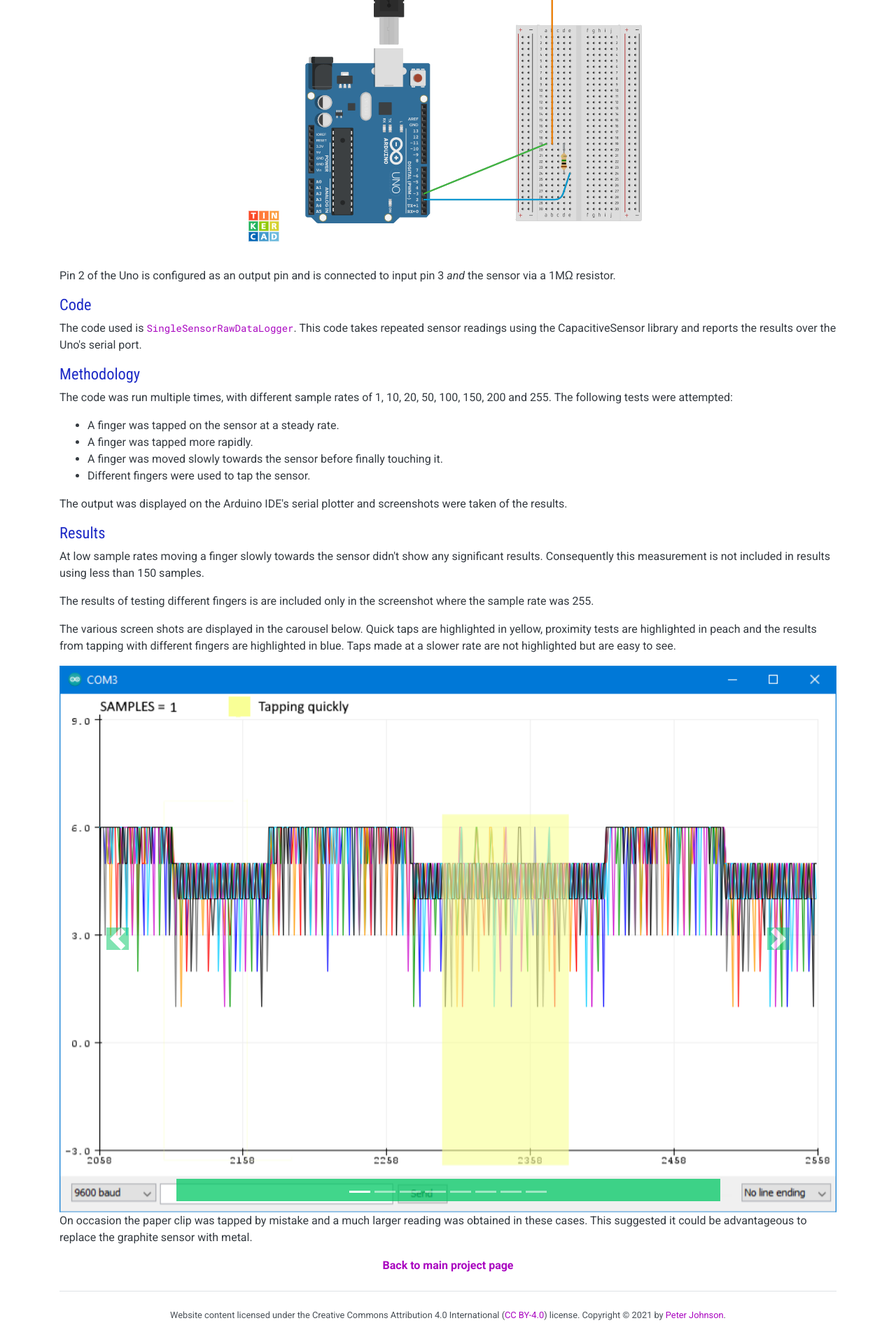
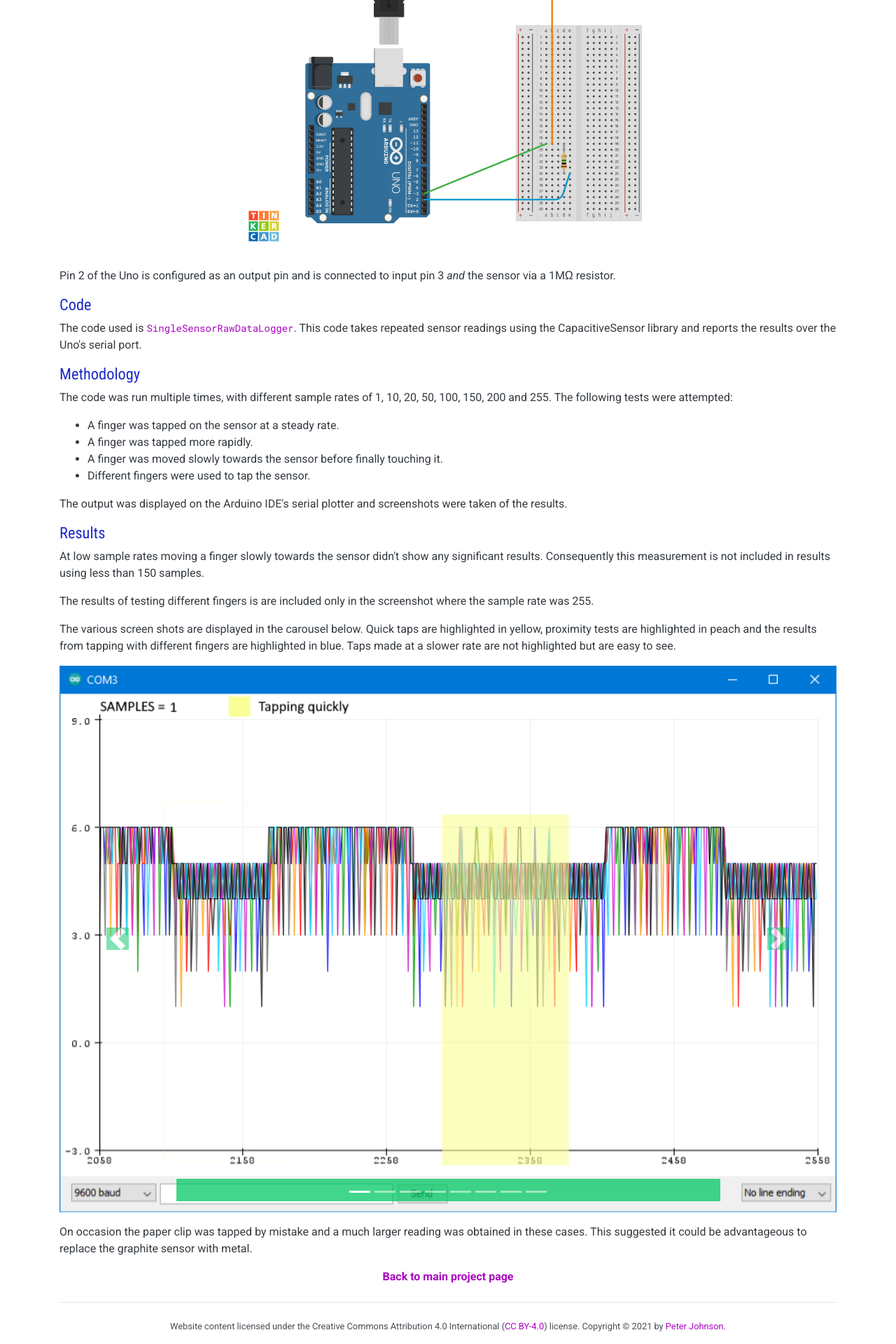
Before and after one commit to cahamo/cahamo.github.io, a Jekyll site: the page built from tongue-drum/experiment-1.html, in a window 1280 px wide. Shown: the part 1768-3688 px from the top of the page at 70% size. Built offline with Jekyll 4.4.1, drawn with Linux system fonts in a browser that asks for light colours; comment, search, counter and statistics services are not loaded.

Commit message:
Update tongue-drum/experiment-1.html
Add bottom margin to image carousel

```diff
--- a/tongue-drum/experiment-1.html
+++ b/tongue-drum/experiment-1.html
@@ -52,7 +52,7 @@ layout: default
 
 <p>The various screen shots are displayed in the carousel below. Quick taps are highlighted in yellow, proximity tests are highlighted in peach and the results from tapping with different fingers are highlighted in blue. Taps made at a slower rate are not highlighted but are easy to see.</p>
 
-<div id="carouselIndicators" class="carousel slide" data-ride="carousel">
+<div id="carouselIndicators" class="carousel slide mb-3" data-ride="carousel">
     <ol class="carousel-indicators">
       <li data-target="#carouselIndicators" data-slide-to="0" class="active"></li>
       <li data-target="#carouselIndicators" data-slide-to="1"></li>
```
